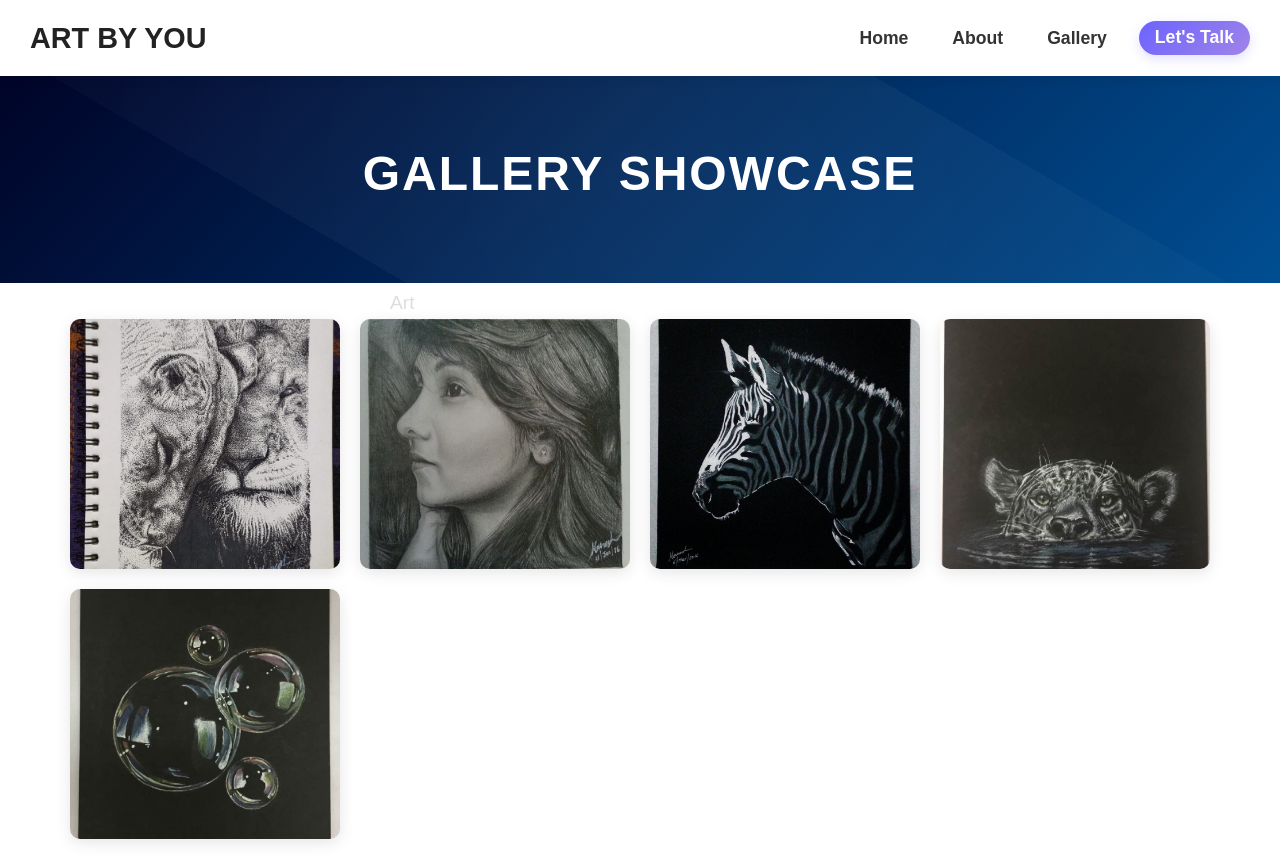
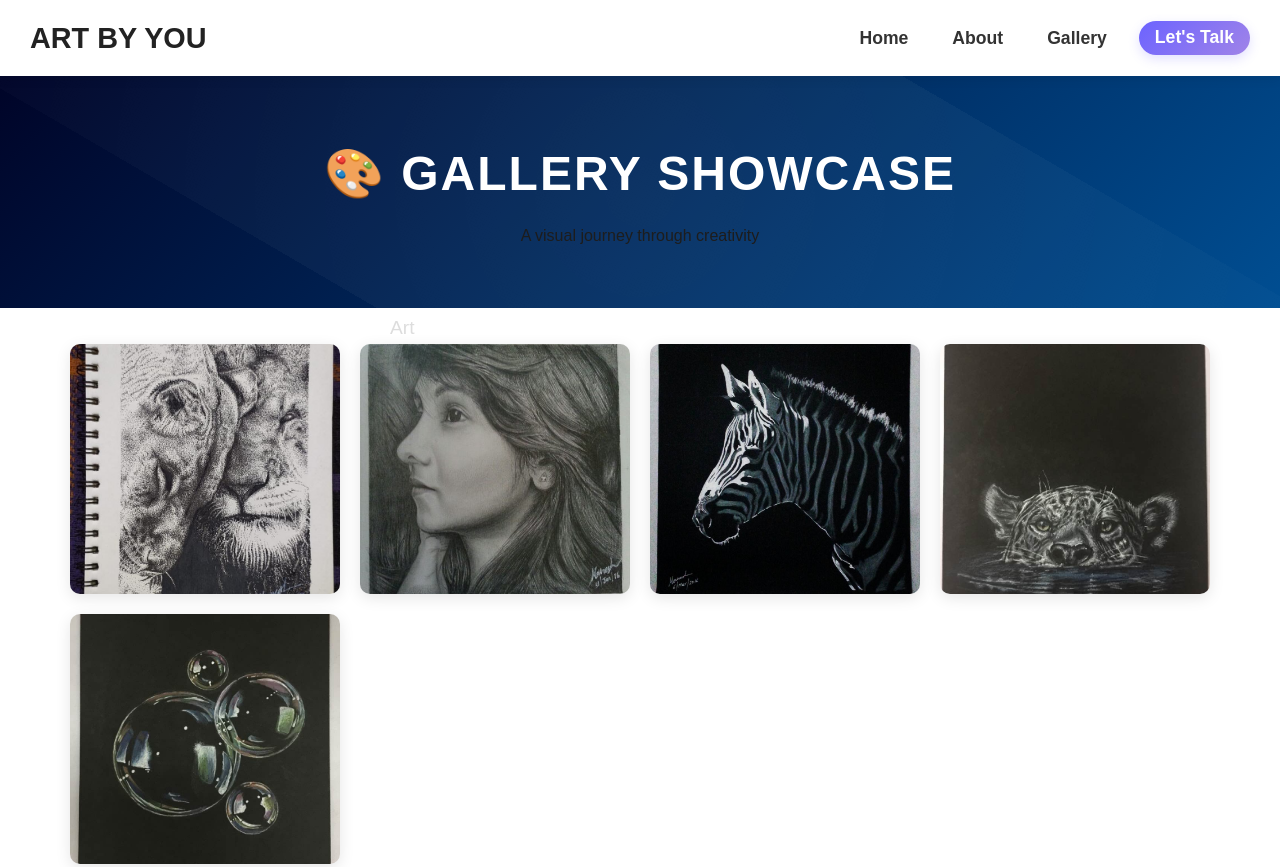
Before and after one commit to Internaladmin23/Mounesh-Portfolio, a plain HTML site: page gallery.html in a window 1280 px wide. Shown: the top 867 px of the page. Drawn offline with Linux system fonts and the light colour scheme.

Commit message:
Update gallery.html
html

```diff
--- a/gallery.html
+++ b/gallery.html
@@ -34,7 +34,8 @@
 
     <main class="gallery-container">
         <div class="gallery-head">
-            <h1 class="gallery-h1">Gallery Showcase</h1>
+            <h1 class="gallery-h1">🎨 Gallery Showcase</h1>
+            <p class="gallery-subheading-1">A visual journey through creativity</p>
         </div>
 
         <!-- Art Section -->
```
